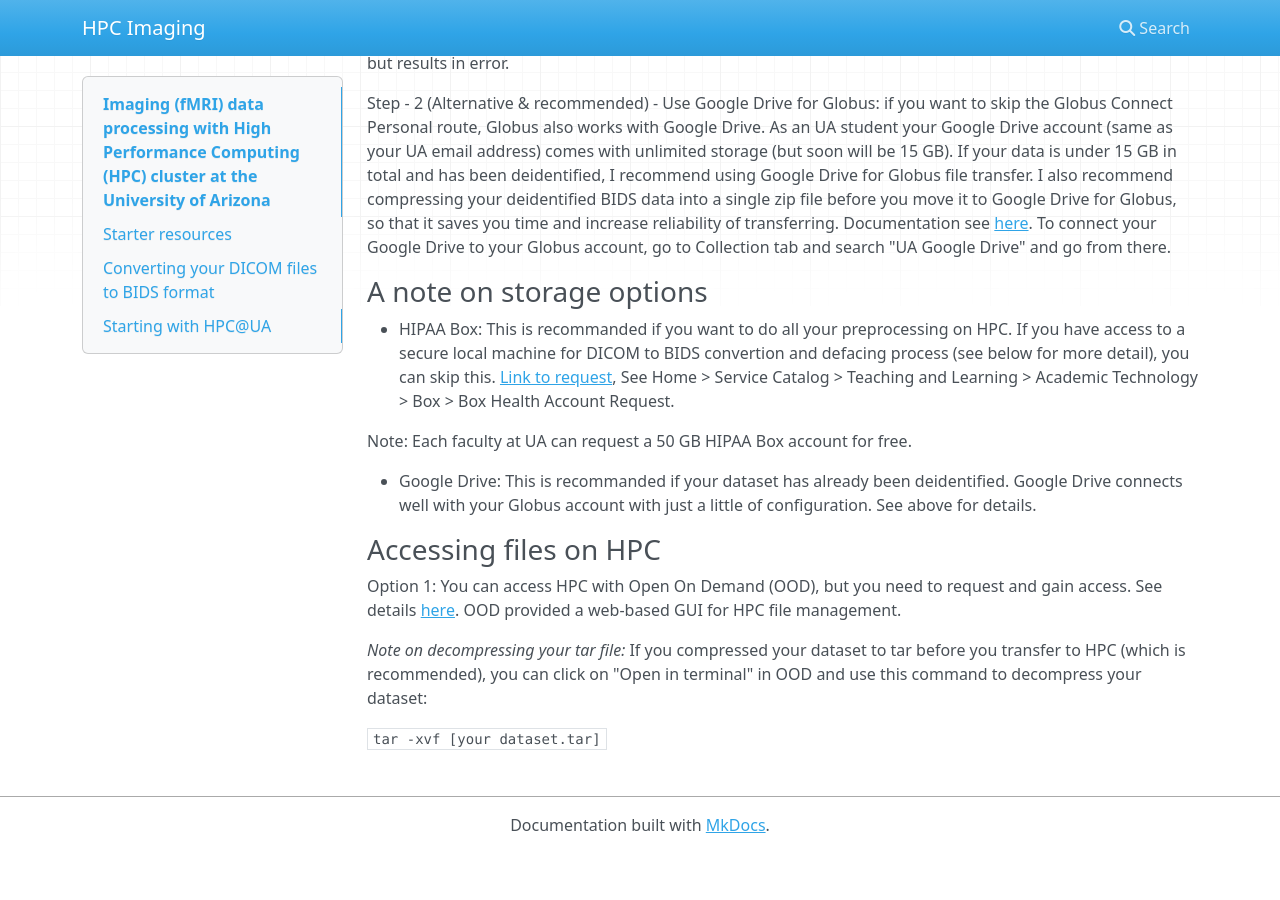
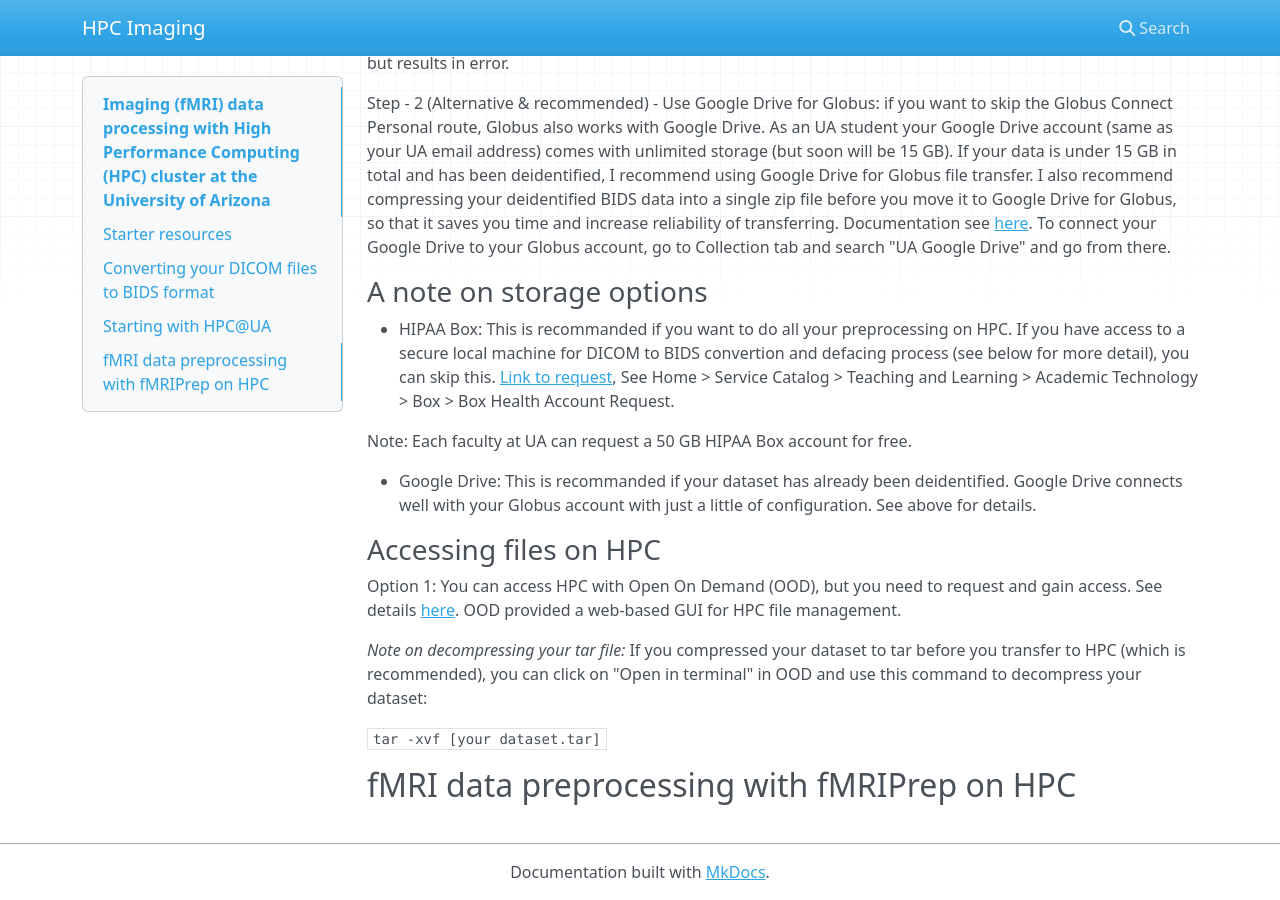
Before and after one commit to Diheng/HPC_imaging, an MkDocs documentation site: the page built from docs/index.md, in a window 1280 px wide and 900 px high, scrolled down 2161 px. Built offline with MkDocs 1.6.1, drawn with Linux system fonts in a browser that asks for light colours; nearby versions of some CDN libraries; before the commit the page ends 3014 px from its top, so only the background shows below that.

Commit message:
Added a new section

```diff
--- a/docs/index.md
+++ b/docs/index.md
@@ -79,3 +79,5 @@ Option 1: You can access HPC with Open On Demand (OOD), but you need to request
 *Note on decompressing your tar file:* If you compressed your dataset to tar before you transfer to HPC (which is recommended), you can click on "Open in terminal" in OOD and use this command to decompress your dataset:
 
 `tar -xvf [your dataset.tar]`
+
+## fMRI data preprocessing with fMRIPrep on HPC
```
